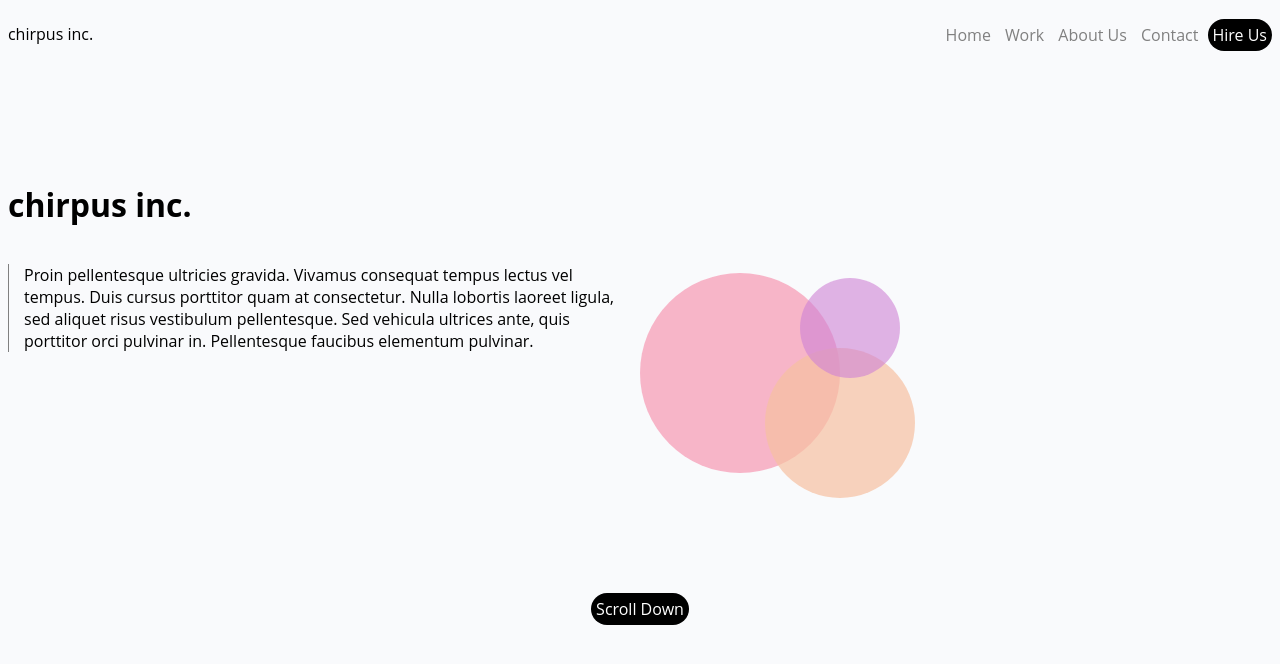
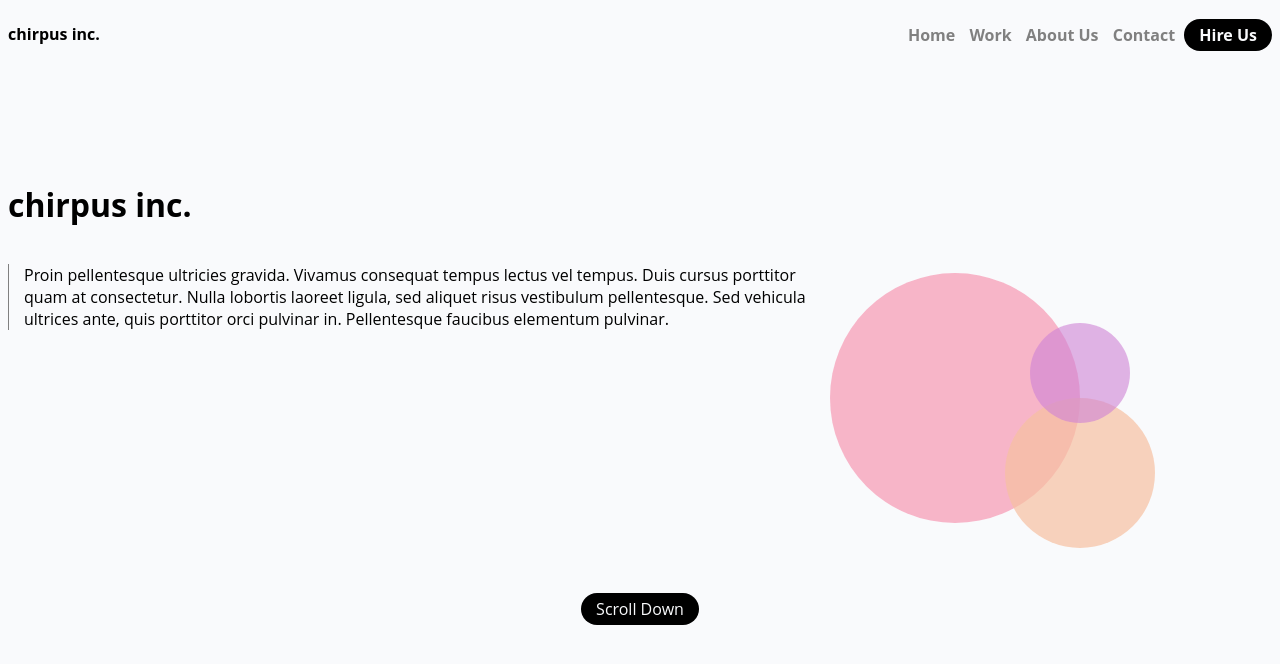
Before and after one commit to mfahad24/gclab1, a plain HTML site: page index.html in a window 1280 px wide. Drawn offline with Linux system fonts and the light colour scheme.

Commit message:
final changes to Lab1P1

```diff
--- a/stylesheet.css
+++ b/stylesheet.css
@@ -1,4 +1,4 @@
-* {
+ * {
   font-family: Open Sans;
 }
 
@@ -10,6 +10,8 @@
 .header {
   display: flex;
   padding-top: 15px;
+  color: #000;
+  font-weight: bold;
 }
 
 body {
@@ -19,6 +21,8 @@ body {
 .nav {
   margin-bottom: 100px;
   display: flex;
+  color: #69696a;
+  font-weight: bold;
 }
 
 a {
@@ -28,9 +32,11 @@ a {
 }
 
 .hireus, .scroll {
-  color: white;
+  /* color: white; */
   background-color: black;
   border-radius: 25px;
+  color: #f9fafc;
+  padding: 5px 15px 5px 15px;
 }
 
 
@@ -50,14 +56,14 @@ a {
 
 .circles {
   position: relative;
-  width: 50%;
+  width: 35%;
   height: 300px;
 }
 
 
 .circle1 {
-  height: 200px;
-  width: 200px;
+  height: 250px;
+  width: 250px;
   background-color: rgba(247, 136, 167, 0.6);
   border-radius: 50%;
   position: absolute;
@@ -70,8 +76,8 @@ a {
   background-color: rgba(247,193,162,0.7);
   border-radius: 50%;
   position: absolute;
-  margin-left:125px;
-  margin-top: 100px;
+  margin-left:175px;
+  margin-top: 150px;
 }
 
 .circle3 {
@@ -80,8 +86,8 @@ a {
   background-color: rgba(207,130,213,0.6);
   border-radius: 50%;
   position: absolute;
-  margin-left: 160px;
-  margin-top: 30px;
+  margin-left: 200px;
+  margin-top: 75px;
 }
 
 .info {
@@ -91,5 +97,5 @@ a {
 }
 
 .writing {
-  width: 50%;
+  width: 65%;
 }
```
Also changed, not shown: OpenSans-Regular.ttf (added).
